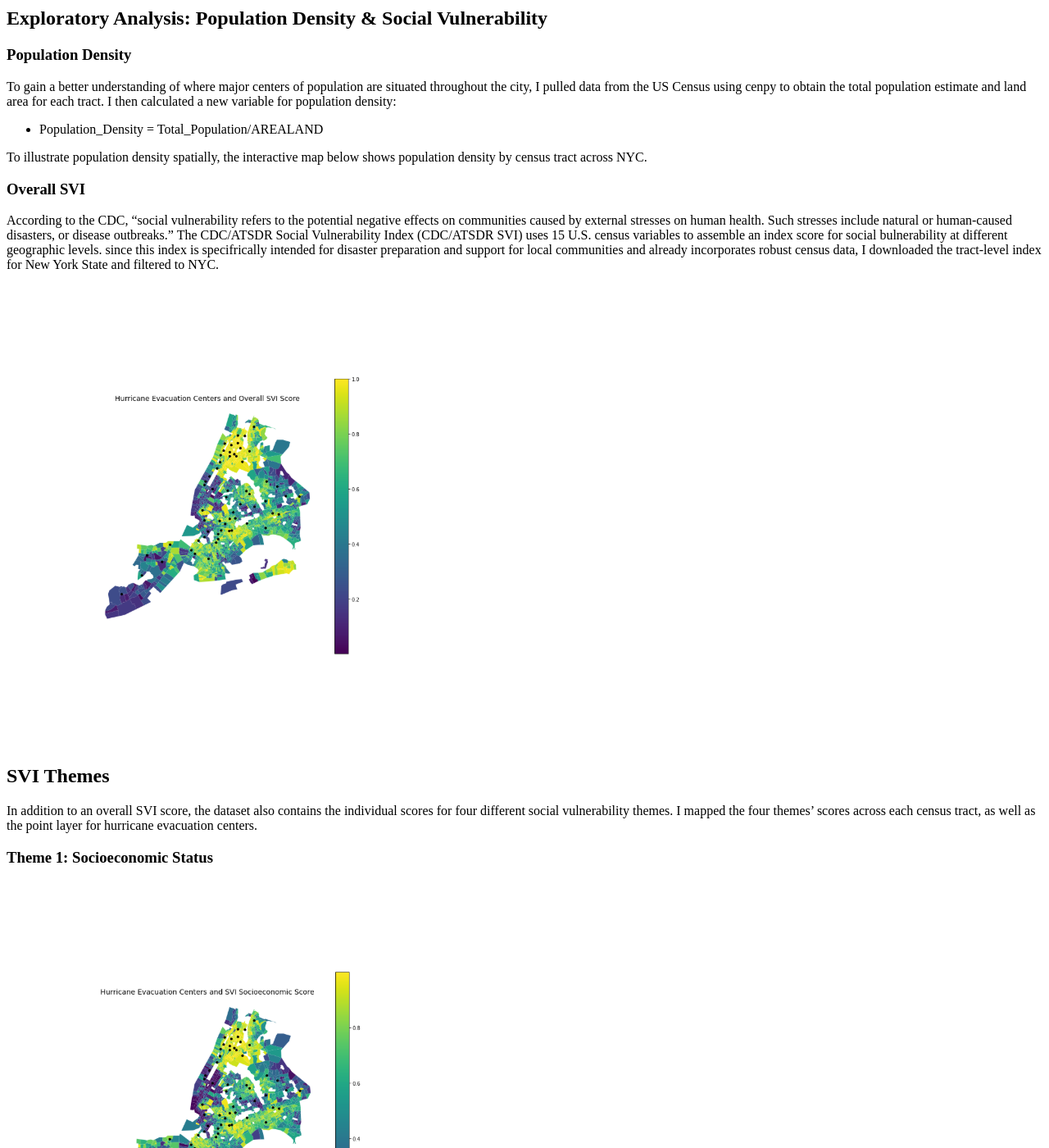
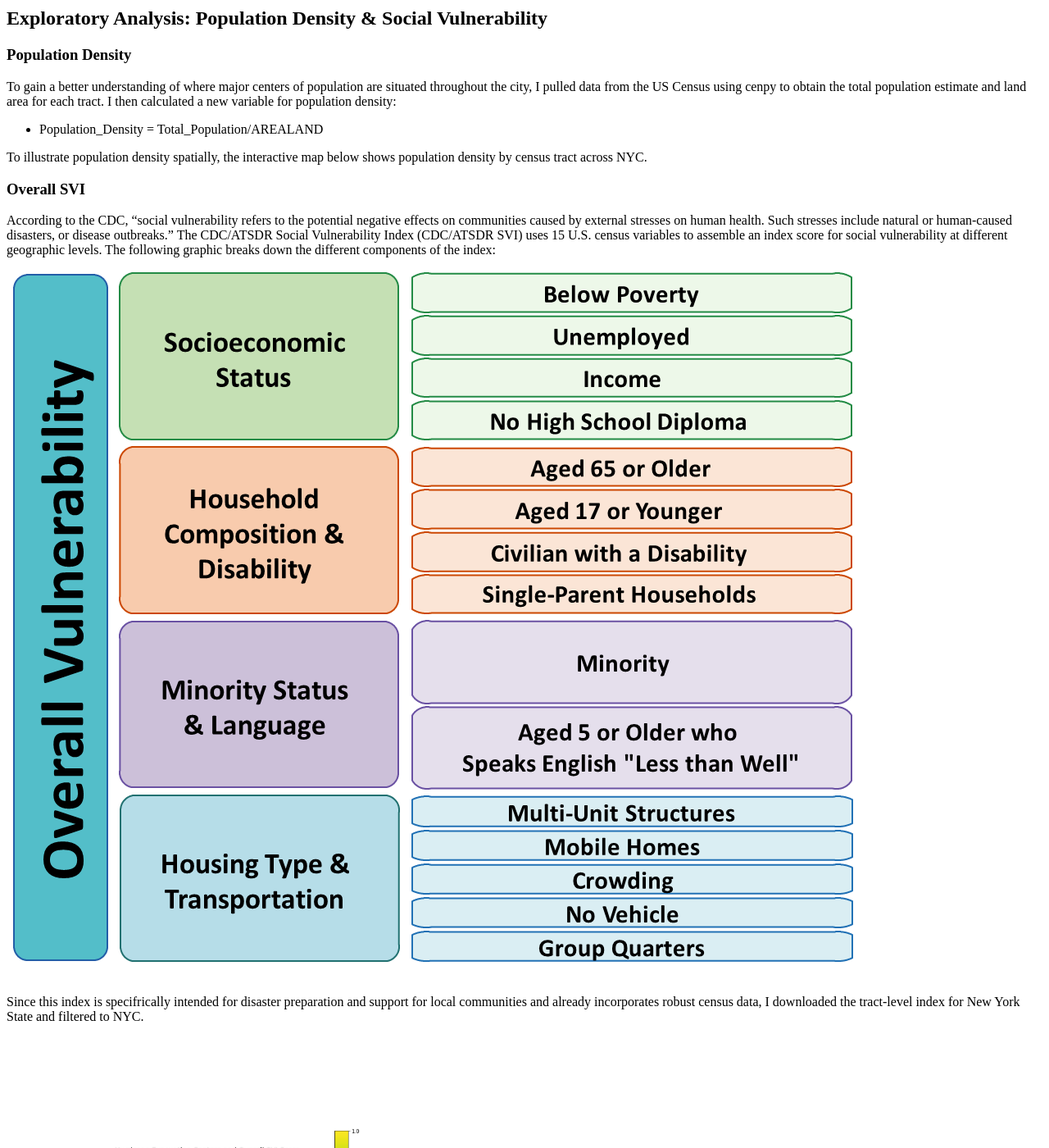
Before and after one commit to jennaepstein/MUSA550-finalproject, a Jekyll site: the page built from _posts/2021-12-20-exploratory-analysis.md, in a window 1280 px wide and 1400 px high, scrolled down 322 px. Shown: the whole window at 82% size. Built offline with Jekyll 4.4.1, drawn with Linux system fonts in a browser that asks for light colours; cached includes are drawn as plain includes; nearby versions of some CDN libraries.

Commit message:
SVI text and graphic

```diff
--- a/_posts/2021-12-20-exploratory-analysis.md
+++ b/_posts/2021-12-20-exploratory-analysis.md
@@ -28,7 +28,11 @@ To illustrate population density spatially, the interactive map below shows popu
 # Overall SVI
 
 According to the CDC, “social vulnerability refers to the potential negative effects on communities caused by external stresses on
-human health. Such stresses include natural or human-caused disasters, or disease outbreaks.” The CDC/ATSDR Social Vulnerability Index (CDC/ATSDR SVI) uses 15 U.S. census variables to assemble an index score for social bulnerability at different geographic levels. since this index is specifrically intended for disaster preparation and support for local communities and already incorporates robust census data, I downloaded the tract-level index for New York State and filtered to NYC.
+human health. Such stresses include natural or human-caused disasters, or disease outbreaks.” The CDC/ATSDR Social Vulnerability Index (CDC/ATSDR SVI) uses 15 U.S. census variables to assemble an index score for social vulnerability at different geographic levels. The following graphic breaks down the different components of the index:
+
+![SVI]({{ site.url }}{{ site.baseurl }}/assets/images/SVI.jpg)
+
+Since this index is specifrically intended for disaster preparation and support for local communities and already incorporates robust census data, I downloaded the tract-level index for New York State and filtered to NYC.
 
 ![hec_overallSVI_matplotlib]({{ site.url }}{{ site.baseurl }}/assets/images/hec_overallSVI_matplotlib.png)
 
```
Also changed, not shown: assets/images/SVI.jpg (added).
